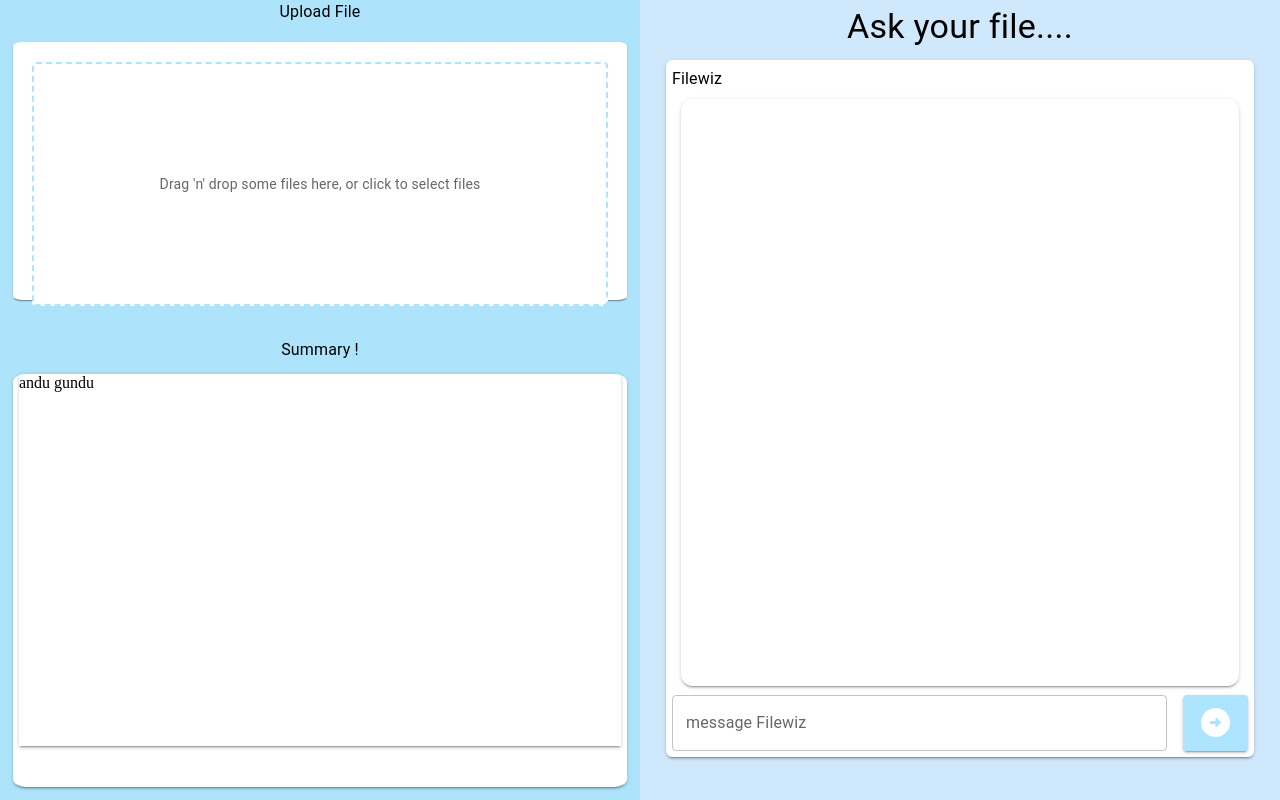
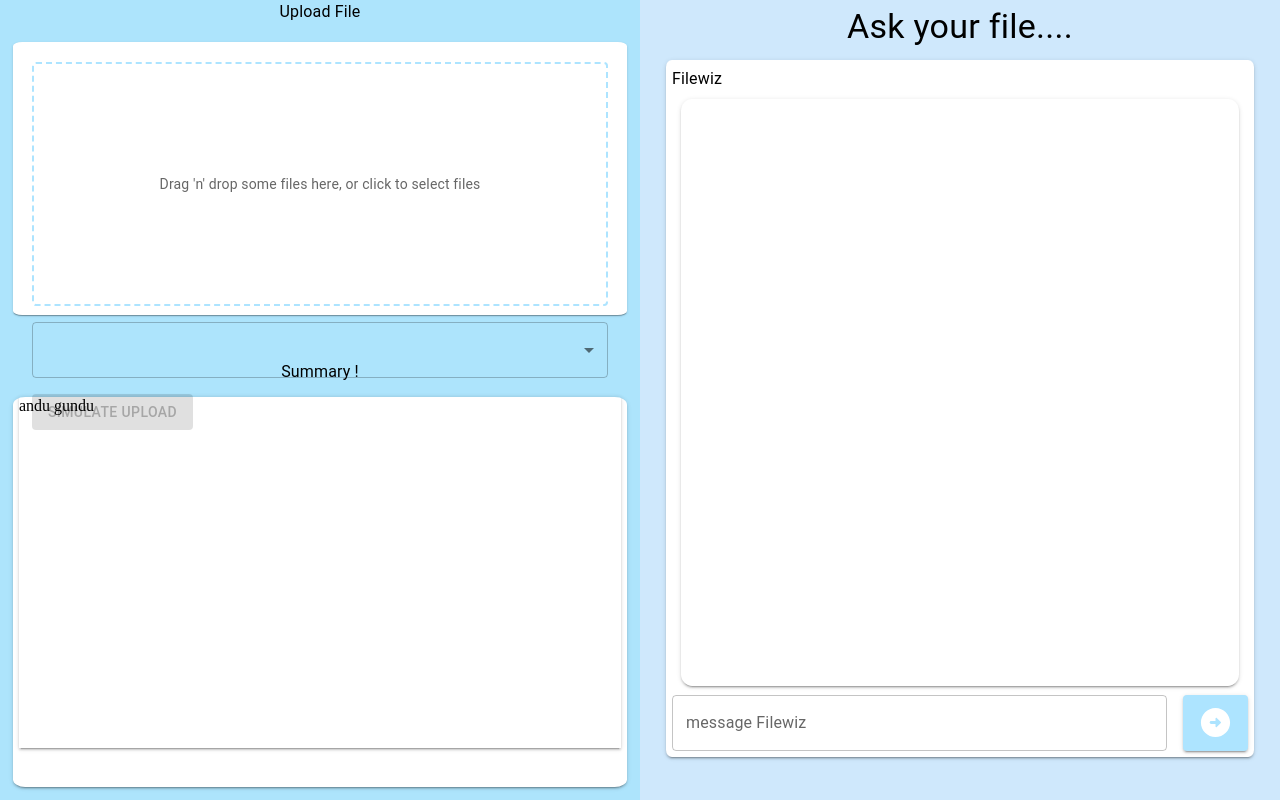
Before and after one commit to YakshitPoojary/GodrejCaseStudy, a React (Create React App) app in the folder godrej_ui/: page / in a window 1280 px wide. Built offline with nearby package versions, Linux system fonts and the light colour scheme.

Commit message:
fileupload changes

```diff
--- a/godrej_ui/package.json
+++ b/godrej_ui/package.json
@@ -11,6 +11,7 @@
     "@testing-library/jest-dom": "^5.17.0",
     "@testing-library/react": "^13.4.0",
     "@testing-library/user-event": "^13.5.0",
+    "axios": "^1.7.2",
     "react": "^18.3.1",
     "react-dom": "^18.3.1",
     "react-dropzone": "^14.2.3",
--- a/godrej_ui/src/components/fileupload.jsx
+++ b/godrej_ui/src/components/fileupload.jsx
@@ -1,8 +1,35 @@
-import React from 'react';
-import { Box, Typography } from '@mui/material';
+import React, { useState } from 'react';
+import { Box, Typography, MenuItem, Select, Button } from '@mui/material';
 import Dropzone from 'react-dropzone';
 
 const Fileupload = () => {
+  const [files, setFiles] = useState([]);
+  const [uploadProgress, setUploadProgress] = useState({});
+  const [selectedFile, setSelectedFile] = useState(null);
+
+  const handleDrop = (acceptedFiles) => {
+    setFiles([...files, ...acceptedFiles]);
+  };
+
+  const simulateUpload = (file) => {
+    let progress = 0;
+    const interval = setInterval(() => {
+      progress += 10;
+      setUploadProgress((prevProgress) => ({
+        ...prevProgress,
+        [file.name]: progress,
+      }));
+
+      if (progress >= 100) {
+        clearInterval(interval);
+      }
+    }, 100); // Adjust the interval time as needed
+  };
+
+  const handleSelectFile = (event) => {
+    setSelectedFile(event.target.value);
+  };
+
   const dropzoneStyle = {
     display: 'flex',
     alignItems: 'center',
@@ -11,26 +38,27 @@
     borderRadius: '4px',
     backgroundColor: '#ffffff',
     height: '30vh',
-    cursor: 'pointer'
+    cursor: 'pointer',
   };
 
   const dropzoneActiveStyle = {
     border: '2px dashed #3f51b5',
   };
 
-  return (<Box sx={{display:'flex', flexDirection:'column', alignItems:'center', width:'100%', height:'45%'}}>
+  return (
+    <Box sx={{ display: 'flex', flexDirection: 'column', alignItems: 'center', width: '100%', height: '45%' }}>
       <Typography variant="body1" gutterBottom>
         Upload File
       </Typography>
-    <Box sx={{ height: '65%',width:'90%', padding: '3%', bgcolor:'#ffffff',borderRadius:'1.5%',boxShadow:'1', m:'2%'}}>
-      <Dropzone onDrop={acceptedFiles => console.log(acceptedFiles)}>
+      <Box sx={{ height: '65%', width: '90%', padding: '3%', bgcolor: '#ffffff', borderRadius: '1.5%', boxShadow: '1', m: '2%' }}>
+        <Dropzone onDrop={handleDrop}>
           {({ getRootProps, getInputProps, isDragActive }) => (
             <section>
               <div
                 {...getRootProps()}
                 style={{
                   ...dropzoneStyle,
-                ...(isDragActive ? dropzoneActiveStyle : {})
+                  ...(isDragActive ? dropzoneActiveStyle : {}),
                 }}
               >
                 <input {...getInputProps()} />
@@ -41,10 +69,54 @@
             </section>
           )}
         </Dropzone>
+        <Box mt={2} sx={{width:'100%'}}>
+          {files.map((file) => (
+            <Box key={file.name} sx={{ display: 'flex', alignItems: 'center', mb: 1,width:'100%'}}>
+              <Typography variant="body2" sx={{ flexGrow: 1 }}>
+                {file.name}
+              </Typography>
+              <Box sx={{ display: 'flex', alignItems: 'center',width:'100%',height:'100%'}}>
+                {[...Array(10)].map((_, index) => (
+                  <Box
+                    key={index}
+                    sx={{
+                      width:'10%',
+                      height: '7vh',
+                      borderRadius: '50%',
+                      backgroundColor: (uploadProgress[file.name] / 10) > index ? '#8b7df1' : '#b6d989',
+                      mx: 0.05,
+                    }}
+                  />
+                ))}
+              </Box>
+            </Box>
+          ))}
+        </Box>
+        <Box mt={2}>
+          <Select value={selectedFile} onChange={handleSelectFile} displayEmpty fullWidth>
+            <MenuItem value="" disabled>
+              Select a file to upload
+            </MenuItem>
+            {files.map((file) => (
+              <MenuItem key={file.name} value={file.name}>
+                {file.name}
+              </MenuItem>
+            ))}
+          </Select>
+        </Box>
+        <Box mt={2}>
+          <Button
+            variant="contained"
+            color="primary"
+            onClick={() => selectedFile && simulateUpload(files.find((file) => file.name === selectedFile))}
+            disabled={!selectedFile}
+          >
+            Simulate Upload
+          </Button>
+        </Box>
       </Box>
     </Box>
   );
 };
 
-
 export default Fileupload;
```
Also changed, not shown: 1 other file (tests, documents, lock files or other folders). Lines whose indentation alone changed are shown as unchanged.
